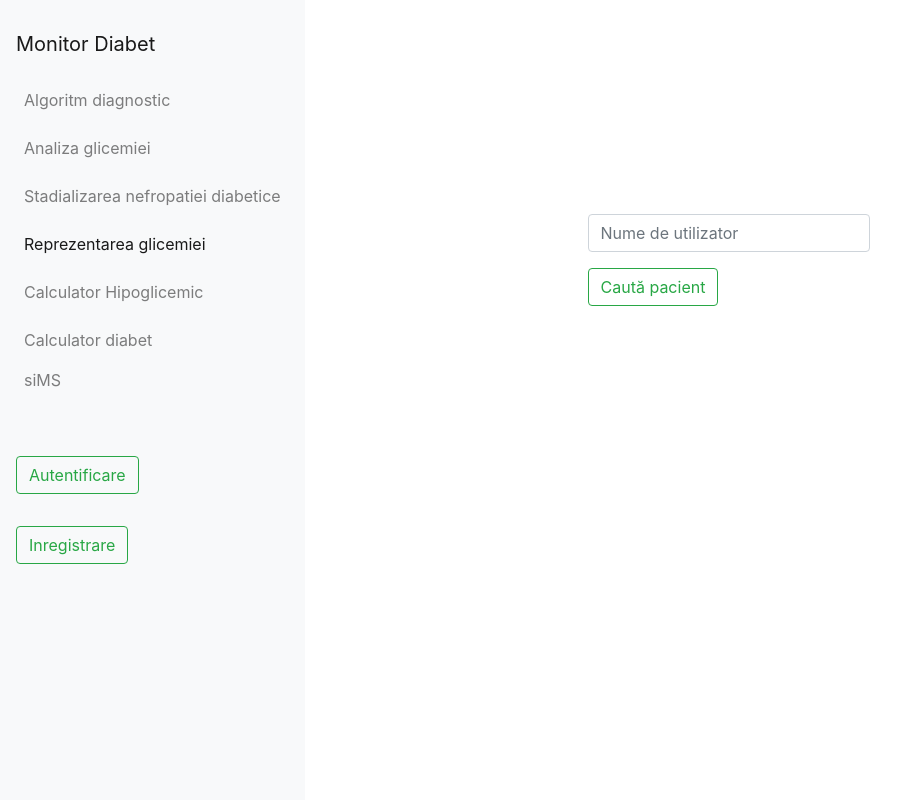
After one commit to tkulcsar97/monitor_diabet, a Django app: page /cauta_pacient.htm in a window 1280 px wide. The commit adds this page. Shown: the whole page, without its empty margins (0-917 px from the left). Run offline with Django 3.2, Linux system fonts and the light colour scheme; some libraries are stand-ins or nearby versions.

Commit message:
for pull

```diff
--- a/mysite/static/js/render(A).js
+++ b/mysite/static/js/render(A).js
@@ -164,3 +164,7 @@ function renderRG_initState(message){
         document.getElementById("message").style.display = 'block';
     }
 }
+
+function renderCP_error(message){
+    document.getElementById("message1").innerHTML = message
+}
--- a/mysite/static/js/server_requests(A).js
+++ b/mysite/static/js/server_requests(A).js
@@ -184,6 +184,30 @@ function show_RG(){
     ajax_request(url, data_to_send, f);
 }
 
+function cauta_pacient(){
+    var pacient = document.getElementById("pacient").value;
+    var url = "http://localhost:8000/cautare_pacient/";
+    var data_to_send = {
+        "pacient": pacient
+    }
+    f = function(data_recived){
+        if (data_recived.successful == false)
+            renderCP_error("Pacientul nu a fost gasit!");
+        else
+            location.reload();
+    }
+
+    ajax_request(url, data_to_send, f);
+}
+
+function deselectare_pacient(){
+    var url = "http://localhost:8000/deselectare_pacient/"
+    data_to_send = {"data": null}
+    f = function(data_recived){ location.reload() }
+
+    ajax_request(url, data_to_send, f);
+}
+
 function ajax_request(url,data,f){
     $(document).ready(function(){
         $.ajax({
--- /dev/null
+++ b/mysite/templates/cauta_pacient.htm
@@ -0,0 +1,103 @@
+<!doctype html>
+{% load static %}
+<html lang="en">
+    <head>
+        <meta charset="utf-8">
+        <meta name="viewport" content="width=device-width, initial-scale=1, shrink-to-fit=no">
+
+        <script type="text/javascript" src="{% static 'js/render(A).js' %}"></script>
+        <script type="text/javascript" src="{% static 'js/jquery-3.3.1.js' %}"></script>
+        <script type="text/javascript" src="{% static 'js/server_requests(A).js' %}"></script>
+
+        <link rel="stylesheet" href="https://maxcdn.bootstrapcdn.com/bootstrap/4.0.0/css/bootstrap.min.css" integrity="sha384-Gn5384xqQ1aoWXA+058RXPxPg6fy4IWvTNh0E263XmFcJlSAwiGgFAW/dAiS6JXm" crossorigin="anonymous">
+    </head>
+    <body>
+        <style>
+            .navbar-fixed-left{
+                position: fixed;
+                height: 100%;
+            }
+            .con{
+                padding-top: 2%;
+                padding-left: 15%;
+            }
+            .top-dis{
+                padding-top: 15%;
+            }
+        </style>
+        <nav class="navbar navbar-expand-lg navbar-light bg-light navbar-fixed-left">
+            <ul class="navbar-nav flex-column mb-auto">
+                <li class="nav-item mt-3">
+                    <a class="navbar-brand" href="#">Monitor Diabet</a>
+                </li>
+                <li class="nav-item mt-3">
+                    <a class="nav-link" href="index.htm">Algoritm diagnostic</a>
+                </li>
+                <li class="nav-item mt-2">
+                    <a class="nav-link" href="analiza_glicemiei.htm">Analiza glicemiei</a>
+                </li>
+                <li class="nav-item mt-2">
+                    <a class="nav-link" href="stadializarea_nefropatiei_diabetice.htm">Stadializarea nefropatiei diabetice</a>
+                </li>
+                <li class="nav-item active mt-2">
+                    <a class="nav-link" href="#">Reprezentarea glicemiei<span class="sr-only">(current)</span></a>
+                </li>
+                <li class="nav-item mt-2">
+                    <a class="nav-link" href="calculator_hipoglicemic.htm">Calculator Hipoglicemic</a>
+                </li>
+                <li class="nav-item mt-2">
+                    <a class="nav-link" href="calculator_diabet.htm">Calculator diabet</a>
+                </li>
+                <li class="nav-item">
+                    <a class="nav-link" href="siMS.htm">siMS</a>
+                </li>
+                {% if role > 0 %}
+                    {% if role == 2 %}
+                        <li class="nav-item mt-2">
+                            <a class="nav-link" href="cauta_pacient.htm">Caută pacient</a>
+                        </li>
+                    {% endif %}
+                <li class="nav-item mt-5">
+                    <p class = "text-success h4 border">Bun venit, {{username}}</p>
+                </li>
+                <li class="nav-item mt-3">
+                    <button class="btn btn-outline-success my-2 my-sm-0 ml-4" onclick="logout()">Delogare</button>
+                </li>
+                {% else %}
+                <li class="nav-item mt-5">
+                    <a class="btn btn-outline-success my-2 my-sm-2 mr-2" href="autentificare.htm">Autentificare</a>
+                </li>
+                <li class="nav-item mt-3">
+                    <a class="btn btn-outline-success my-2 my-sm-2 mr" href="inregistrare.htm">Inregistrare</a>
+                </li>
+                {% endif %}
+            </ul>
+        </nav>
+        <div class="container con">
+            <div class="row justify-content-md-center top-dis">
+                <form>
+                    {% if patient == '' %}
+                        <div class="form-group">
+                            <h4 id = "message1"></h4>
+                        </div>
+                        <div class="form-group mt-5">
+                            <input id="pacient" class="form-control mr-sm-2" type="search" placeholder="Nume de utilizator" aria-label="Search">
+                        </div>
+                        <div class="form-group">
+                            <button class="btn btn-outline-success" type="button" onclick="cauta_pacient()">Caută pacient</button>
+                        </div>
+                    {% else %}
+                    <div class="form-group">
+                        <h4 id = "message2">Ai selectat pacientul: {{ patient }}</h4>
+                    </div>
+                    <div class="form-group">
+                        <button class="btn btn-outline-success" type="button" onclick="deselectare_pacient()">Deselectează pacient</button>
+                    </div>
+                    {% endif %}
+                </form>
+            </div>
+        </div>
+        <script src="https://cdnjs.cloudflare.com/ajax/libs/popper.js/1.12.9/umd/popper.min.js" integrity="sha384-ApNbgh9B+Y1QKtv3Rn7W3mgPxhU9K/ScQsAP7hUibX39j7fakFPskvXusvfa0b4Q" crossorigin="anonymous"></script>
+        <script src="https://maxcdn.bootstrapcdn.com/bootstrap/4.0.0/js/bootstrap.min.js" integrity="sha384-JZR6Spejh4U02d8jOt6vLEHfe/JQGiRRSQQxSfFWpi1MquVdAyjUar5+76PVCmYl" crossorigin="anonymous"></script>
+    </body>
+</html>
--- a/mysite/urls.py
+++ b/mysite/urls.py
@@ -35,6 +35,7 @@ urlpatterns = [
     path('calculator_hipoglicemic.htm', views.calculator_hipoglicemic),
     path('calculator_diabet.htm', views.calculator_diabet),
     path('siMS.htm', views.siMS),
+    path('cauta_pacient.htm', views.cauta_pacient),
 
     url(r'analiza_glicemiei/$', requests.analiza_glicemiei),
     url(r'login/$', requests.login),
@@ -44,5 +45,6 @@ urlpatterns = [
     url(r'get_analiza/$', requests.preluare_date_analiza),
     url(r'setare_date_reprezentare/$', requests.setare_date_reprezentare),
     url(r'get_reprezentare/$', requests.preluare_date_reprezentare),
-    url(r'cautare_pacient/$', requests.cautare_pacient)
+    url(r'cautare_pacient/$', requests.cautare_pacient),
+    url(r'deselectare_pacient/$', requests.deselect_patient)
 ]
--- a/mysite/views.py
+++ b/mysite/views.py
@@ -1,14 +1,14 @@
 from django.shortcuts import render
 
 username = ''
-role = 2 # 0, 1, 2
+role = 0 # 0, 1, 2
 patient = ''
 
 def index(request):
-	return render(request, 'index.htm', {'role': role, 'username': username})
+	return render(request, 'index.htm', {'role': role, 'username': username, 'patient': patient})
 
 def analiza_glicemiei(request):
-	return render(request, 'analiza_glicemiei.htm', {'role': role, 'username': username})
+	return render(request, 'analiza_glicemiei.htm', {'role': role, 'username': username, 'patient': patient})
 
 def autentificare(request):
 	return render(request, 'autentificare.htm')
@@ -17,16 +17,19 @@ def inregistrare(request):
 	return render(request, 'inregistrare.htm')
 
 def reprezentarea_glicemiei(request):
-	return render(request, 'reprezentarea_glicemiei.htm', {'role': role, 'username': username})
+	return render(request, 'reprezentarea_glicemiei.htm', {'role': role, 'username': username, 'patient': patient})
 
 def stadializarea_nefropatiei_diabetice(request):
-	return render(request, 'stadializarea_nefropatiei_diabetice.htm', {'role': role, 'username': username})
+	return render(request, 'stadializarea_nefropatiei_diabetice.htm', {'role': role, 'username': username, 'patient': patient})
 
 def calculator_hipoglicemic(request):
-	return render(request, 'calculator_hipoglicemic.htm', {'role': role, 'username': username})
+	return render(request, 'calculator_hipoglicemic.htm', {'role': role, 'username': username, 'patient': patient})
 
 def calculator_diabet(request):
-	return render(request, 'calculator_diabet.htm', {'role': role, 'username': username})
+	return render(request, 'calculator_diabet.htm', {'role': role, 'username': username, 'patient': patient})
 
 def siMS(request):
-	return render(request, 'siMS.htm', {'role': role, 'username': username})
+	return render(request, 'siMS.htm', {'role': role, 'username': username, 'patient': patient})
+
+def cauta_pacient(request):
+	return render(request, 'cauta_pacient.htm', {'role': role, 'username': username, 'patient': patient})
```
Also changed, not shown: mysite/requests.py (+6 -3 lines), mysite/templates/analiza_glicemiei.htm (+8 -2 lines), mysite/templates/calculator_diabet.htm (+6 -1 lines), mysite/templates/calculator_hipoglicemic.htm (+6 -1 lines), mysite/templates/index.htm (+6 -1 lines), mysite/templates/reprezentarea_glicemiei.htm (+7 -2 lines), mysite/templates/siMS.htm (+6 -1 lines), mysite/templates/stadializarea_nefropatiei_diabetice.htm (+6 -1 lines), mysite/migrations/0001_initial.py, mysite/migrations/0002_auto_20190405_2003.py (deleted), mysite/migrations/0003_auto_20190420_1004.py (deleted).
